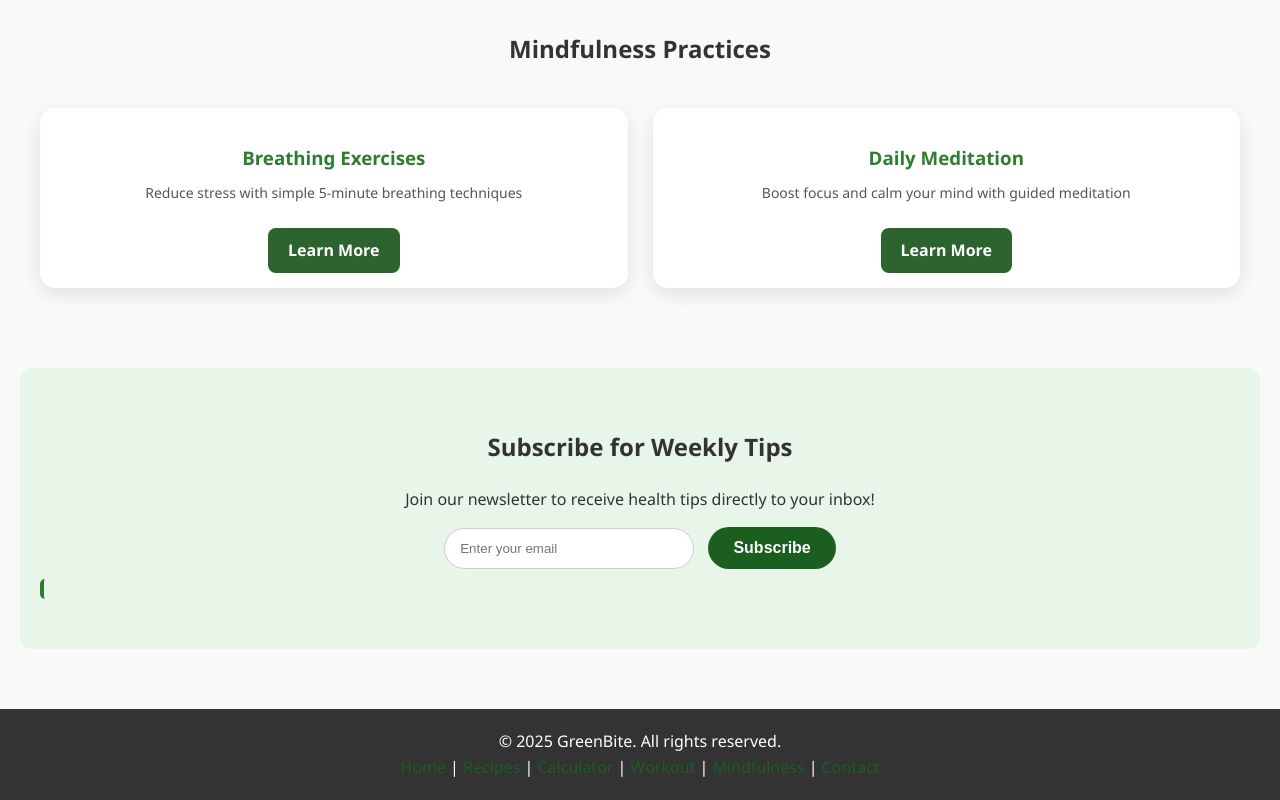
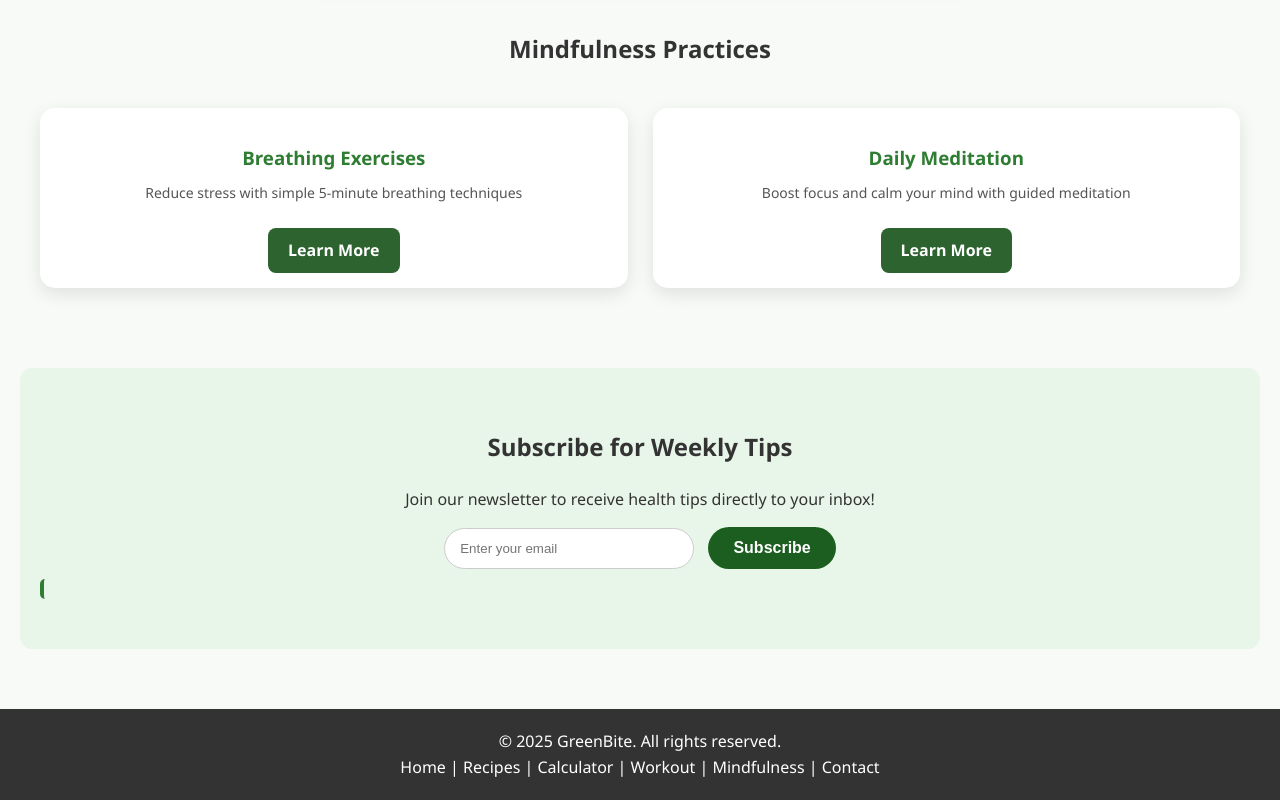
Before and after one commit to MihinAloka/GreenBiteGo, a plain HTML site: page index.html in a window 1280 px wide. Shown: the part 1467-2267 px from the top of the page. Drawn offline with Linux system fonts and the light colour scheme.

Commit message:
footer2 commit

```diff
--- a/style.css
+++ b/style.css
@@ -1555,7 +1555,7 @@ footer {
 }
 
 footer a {
-    color: #1b5e20;
+    color: white;
     text-decoration: none;
 }
 
```
